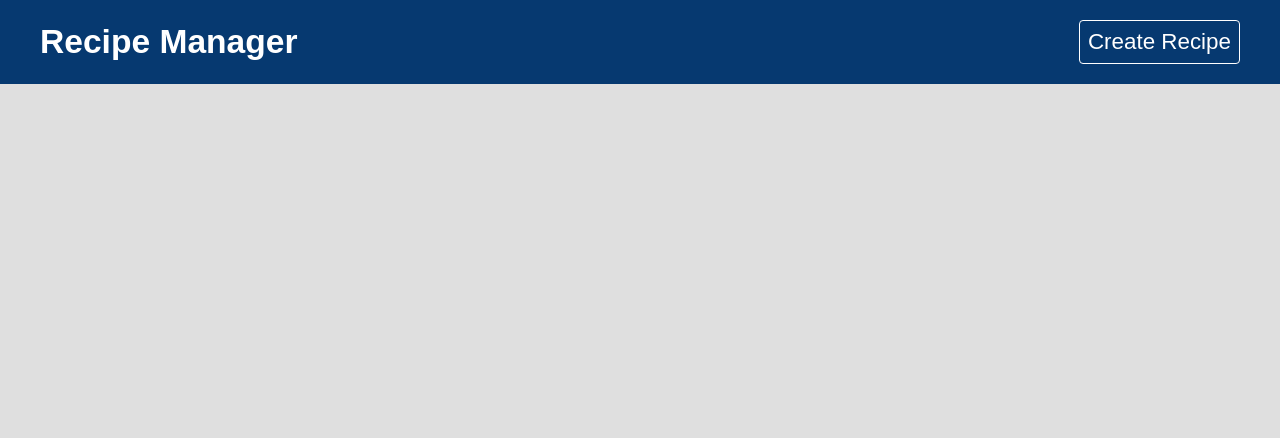
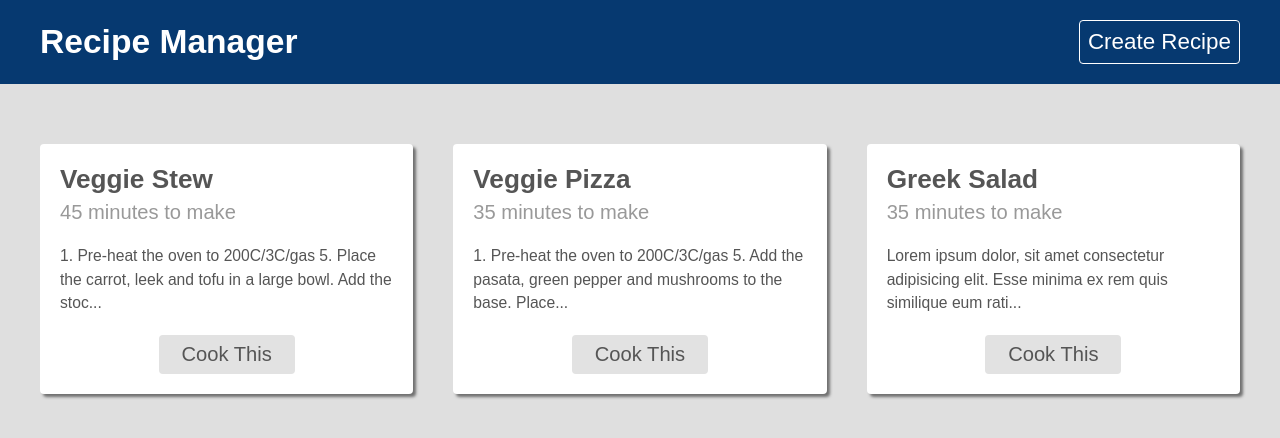
Before and after one commit to JBreidfjord/recipe-manager, a React (Create React App) app: page / in a window 1280 px wide. Shown: the top 438 px of the page. Built offline with nearby package versions, Linux system fonts and the light colour scheme; data requests are answered from the project's data file; a web font is replaced by a local one.

Commit message:
Create RecipeList and add to Home

```diff
--- /dev/null
+++ b/src/components/RecipeList.css
@@ -0,0 +1,51 @@
+.recipe-list {
+  display: grid;
+  grid-template-columns: 1fr 1fr 1fr;
+  grid-gap: 40px;
+  max-width: 1200px;
+  margin: 40px auto;
+}
+
+.recipe-list .card {
+  background: #fff;
+  color: #333;
+  padding: 20px;
+  border-radius: 4px;
+  box-shadow: 3px 3px 3px rgba(0, 0, 0, 0.5);
+  transition: all 0.2s ease;
+  position: relative;
+}
+
+.recipe-list .card:hover {
+  transform: rotate(1deg);
+}
+
+.recipe-list .card h3 {
+  color: #555;
+  margin-bottom: 6px;
+}
+
+.recipe-list .card p {
+  color: #999;
+  font-size: 0.9em;
+}
+
+.recipe-list .card div {
+  color: #555;
+  font-size: 0.7em;
+  margin: 20px 0;
+  line-height: 1.5em;
+}
+
+.recipe-list .card a {
+  color: #555;
+  text-decoration: none;
+  display: block;
+  background: #e2e2e2;
+  font-size: 0.9em;
+  text-align: center;
+  width: 120px;
+  padding: 8px;
+  border-radius: 4px;
+  margin: 20px auto 0;
+}
--- /dev/null
+++ b/src/components/RecipeList.js
@@ -0,0 +1,18 @@
+import "./RecipeList.css";
+
+import { Link } from "react-router-dom";
+
+export default function RecipeList({ recipes }) {
+  return (
+    <div className="recipe-list">
+      {recipes.map((recipe) => (
+        <div key={recipe.id} className="card">
+          <h3>{recipe.title}</h3>
+          <p>{recipe.cookingTime} to make</p>
+          <div>{recipe.method.substring(0, 100)}...</div>
+          <Link to={`recipes/${recipe.id}`}>Cook This</Link>
+        </div>
+      ))}
+    </div>
+  );
+}
--- a/src/pages/home/Home.css
+++ b/src/pages/home/Home.css
@@ -0,0 +1,4 @@
+.home {
+  max-width: 1200px;
+  margin: 60px auto;
+}
--- a/src/pages/home/Home.js
+++ b/src/pages/home/Home.js
@@ -1,5 +1,16 @@
 import "./Home.css";
 
+import RecipeList from "../../components/RecipeList";
+import { useFetch } from "../../hooks/useFetch";
+
 export default function Home() {
-  return <div></div>;
+  const { data: recipes, isPending, error } = useFetch("http://localhost:3001/recipes");
+
+  return (
+    <div className="home">
+      {error && <p className="error">{error}</p>}
+      {isPending && <p className="loading">Loading...</p>}
+      {recipes && <RecipeList recipes={recipes} />}
+    </div>
+  );
 }
```
